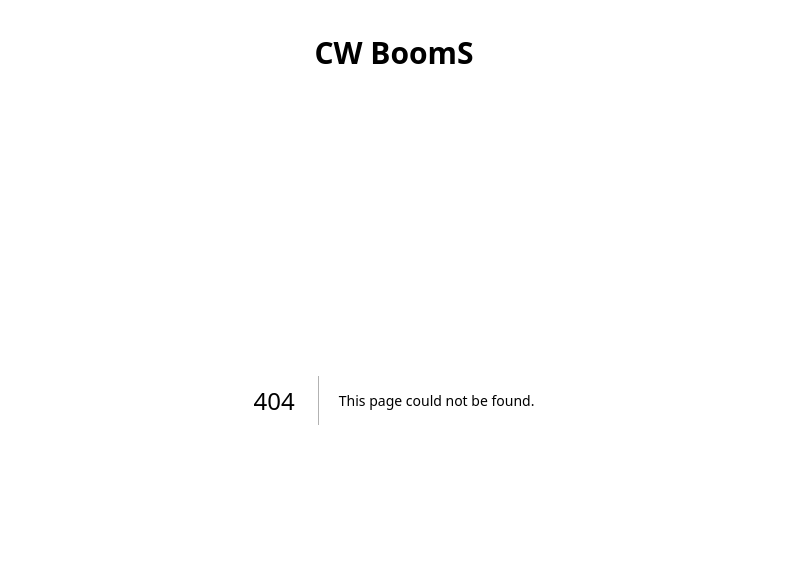
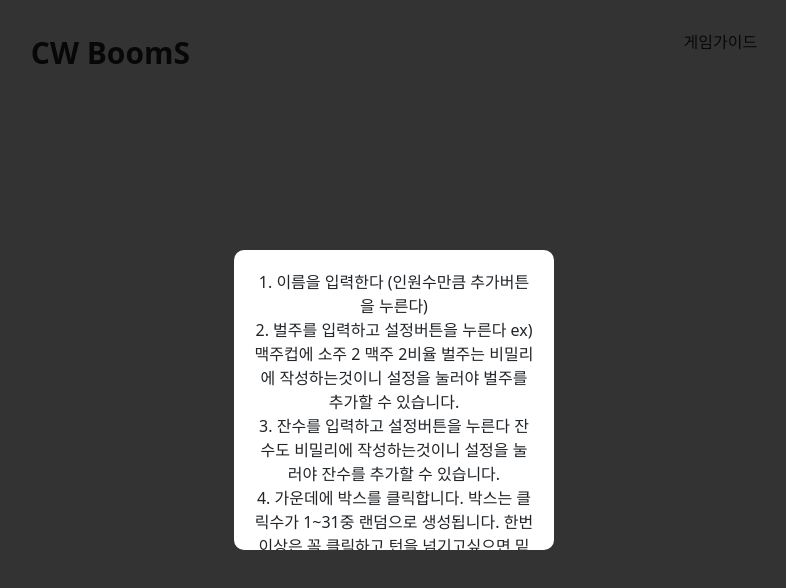
Before and after one commit to ChungwonJ/booms, a Next.js app: page /Modal/Guide in a window 1280 px wide. Before the commit this address had no page. Shown: the top 588 px of the page, without its empty margins (246-1032 px from the left). Built offline with nearby package versions, Linux system fonts and the light colour scheme.

Commit message:
가이드 추가

```diff
--- a/components/templates/LayOut/layoutComponents/Header.js
+++ b/components/templates/LayOut/layoutComponents/Header.js
@@ -1,8 +1,9 @@
+import Guide from "@/pages/Modal/Guide";
 import  Router  from "next/router";
 import React, { useState, useEffect } from "react";
 
 function Header(props) {
-
+const [modal , setModal] = useState(false)
   return (
     <>
       <header>
@@ -12,7 +13,11 @@ function Header(props) {
             >
                 CW BoomS
             </p>
+            <p className="guide" onClick={()=>{setModal(true)}}>
+                게임가이드
+            </p>
       </header>
+      {modal && <Guide setModal={setModal}/>}
     </>
   );
 }
--- /dev/null
+++ b/pages/Modal/Guide.js
@@ -0,0 +1,57 @@
+import React from 'react'
+import { Button } from 'react-bootstrap'
+
+function Guide(props) {
+  return (
+    <>
+      <div className='modalBlack'>
+        <div className='modalGrid'>
+          <div className='modalInner'>
+            <p>
+              1. 이름을 입력한다 (인원수만큼 추가버튼을 누른다)
+              <br />
+              2. 벌주를 입력하고 설정버튼을 누른다
+              ex&#41; 맥주컵에 소주 2 맥주 2비율
+              벌주는 비밀리에 작성하는것이니 설정을 눌러야 벌주를 추가할 수 있습니다.
+              <br />
+              3. 잔수를 입력하고 설정버튼을 누른다
+              잔수도 비밀리에 작성하는것이니 설정을 눌러야 잔수를 추가할 수 있습니다.
+              <br />
+              4. 가운데에 박스를 클릭합니다. 박스는 클릭수가 1~31중 랜덤으로 생성됩니다.
+              한번이상은 꼭 클릭하고 턴을 넘기고싶으면 밑에 스탑버튼을 클릭합니다.
+              유저선택 버튼을 클릭하면 랜덤으로 이름이 나옵니다
+              스탑버튼을 누른 유저도 다시 나올수 있습니다.
+              이름이 나온유저는 다시 클릭을 한번이상 해야 유저를 넘길수 있습니다.
+              <br />
+              5. 랜덤으로 주어진 클릭수에 맞는 유저가 당첨입니다
+              벌칙확인을 누르면 벌칙을 랜덤으로 지정하는 슬롯으로 넘어갑니다
+              <br />
+              6. 돌리기를 누르면 슬롯이 돌아가고 멈춰를 클릭하면 유저가 지정한 벌주와 잔수가 나오고 AI가 지정한 누구와 함께 행동이 나옵니다.
+              <br />
+              7. 벌주를 마시면 벌주 제조하기 버튼을 클릭합니다 그럼 다시 벌주를 제조할 수 있습니다.
+              <br />
+              8. 흑기사를 요청하고 싶으면 흑기사 버튼을 누릅니다.
+              흑기사 거절시 벌칙 2배이니 신중히 생각하고 버튼을 누릅니다.
+              <br />
+              9. 취소를 클릭하면 벌주 제조하는 페이지로 돌아가서 다시 벌주를 제조하고 플레이하면 됩니다.
+              <br />
+              10. 흑기사 소원을 참여한 유저가 돌아가면서 작성합니다.
+              소원은 비밀리에 작성하는것이니 설정을 눌러야 소원을 추가할 수 있습니다.
+              <br />
+              11. 시작버튼을 클릭하면 흑기사 소원을 지정하는 슬롯이 나옵니다
+              <br />
+              12. 돌리기를 클릭하면 작성한 소원에 슬롯이 돌아갑니다.
+              <br />
+              13. 멈춰를 클릭하면 유저가 작성한 소원이 나옵니다.
+              <br />
+              14. 소원을 끝마치면 다시 벌주를 제조하러 돌아갑니다.
+            </p>
+            <Button onClick={() => { props.setModal(false) }}>닫기</Button>
+          </div>
+        </div>
+      </div>
+    </>
+  )
+}
+
+export default Guide
--- a/pages/Modal/index.js
+++ b/pages/Modal/index.js
@@ -3,8 +3,10 @@ import Slot from '@/components/templates/Slot';
 import SlotTwo from '@/components/templates/Slot/SlotTwo';
 import React, { useState } from 'react'
 import { Button } from 'react-bootstrap';
+import { useRouter } from 'next/router';
 
 function Modal(props) {
+  const router = useRouter()
   const [page, setPage] = useState(1)
 
   const handleClick = () => {
@@ -54,7 +56,7 @@ function Modal(props) {
                   onClick={handleClick}
                 />
                 <div style={{marginTop : '5px' ,width: '100%'}}>
-                <Button style={{width: '100%'}} onClick={() => { setPage(page - 1) }}>취소</Button>
+                <Button style={{width: '100%'}} onClick={() => { router.push('/Drink') }}>취소</Button>
                 </div>
               </div>
             </div>
--- a/styles/globals.scss
+++ b/styles/globals.scss
@@ -86,6 +86,7 @@ header {
   width: 100vw;
   height: 100vh;
   background: rgba($color: #000000, $alpha: 0.8);
+  z-index: 10;
 }
 
 .modalGrid {
@@ -103,6 +104,7 @@ header {
   animation-duration: 0.5s;
   animation-direction: alternate;
   animation-fill-mode: forwards;
+  z-index: 10;
 }
 
 .modalInner {
@@ -146,7 +148,7 @@ header {
   justify-content: center;
   cursor: pointer;
   font-size: 36px;
-  font-weight: 700;
+  font-weight: 700;;
 }
 
 .test2{
@@ -161,3 +163,7 @@ header {
   font-weight: 700;
   color: #fff;
 }
+
+.guide{
+    cursor: pointer;
+}
```
